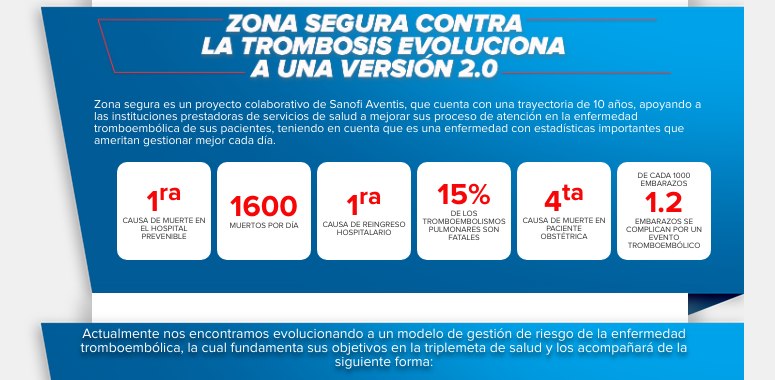
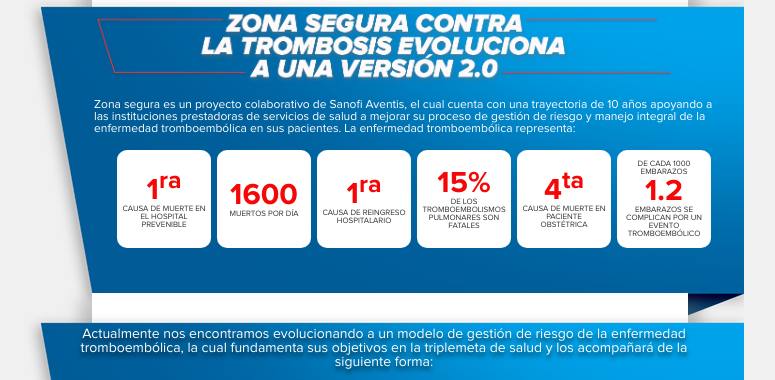
Before and after one commit to ale75w/borrar, a plain HTML site: page index.html in a window 1280 px wide. Shown: the part 354-734 px from the top of the page, without its empty margins (250-1025 px from the left). Drawn offline with Linux system fonts and the light colour scheme; a web font is replaced by a local one.

Commit message:
Add files via upload

```diff
--- a/index.html
+++ b/index.html
@@ -21,10 +21,10 @@
             </div><!-- .cont-titulo-1 -->
             <div class="cont-txt-1">
                 <p>
-                    Zona segura es un proyecto colaborativo de Sanofi Aventis, que cuenta con una trayectoria de 10
-                    años, apoyando a las instituciones prestadoras de servicios de salud a mejorar sus proceso de
-                    atención en la enfermedad tromboembólica de sus pacientes, teniendo en cuenta que es una enfermedad
-                    con estadísticas importantes que ameritan gestionar mejor cada día.
+                    Zona segura es un proyecto colaborativo de Sanofi Aventis, el cual cuenta con una trayectoria de 10
+                    años apoyando a las instituciones prestadoras de servicios de salud a mejorar su proceso de
+                    gestión de riesgo y manejo integral de la enfermedad tromboembólica en sus pacientes.
+                    La enfermedad tromboembólica representa:
                 </p>
             </div><!-- .cont-txt-1 -->
             <div class="cont-cards-1">
```
Also changed, not shown: images/herramineta-consto-consecuencia.png.
